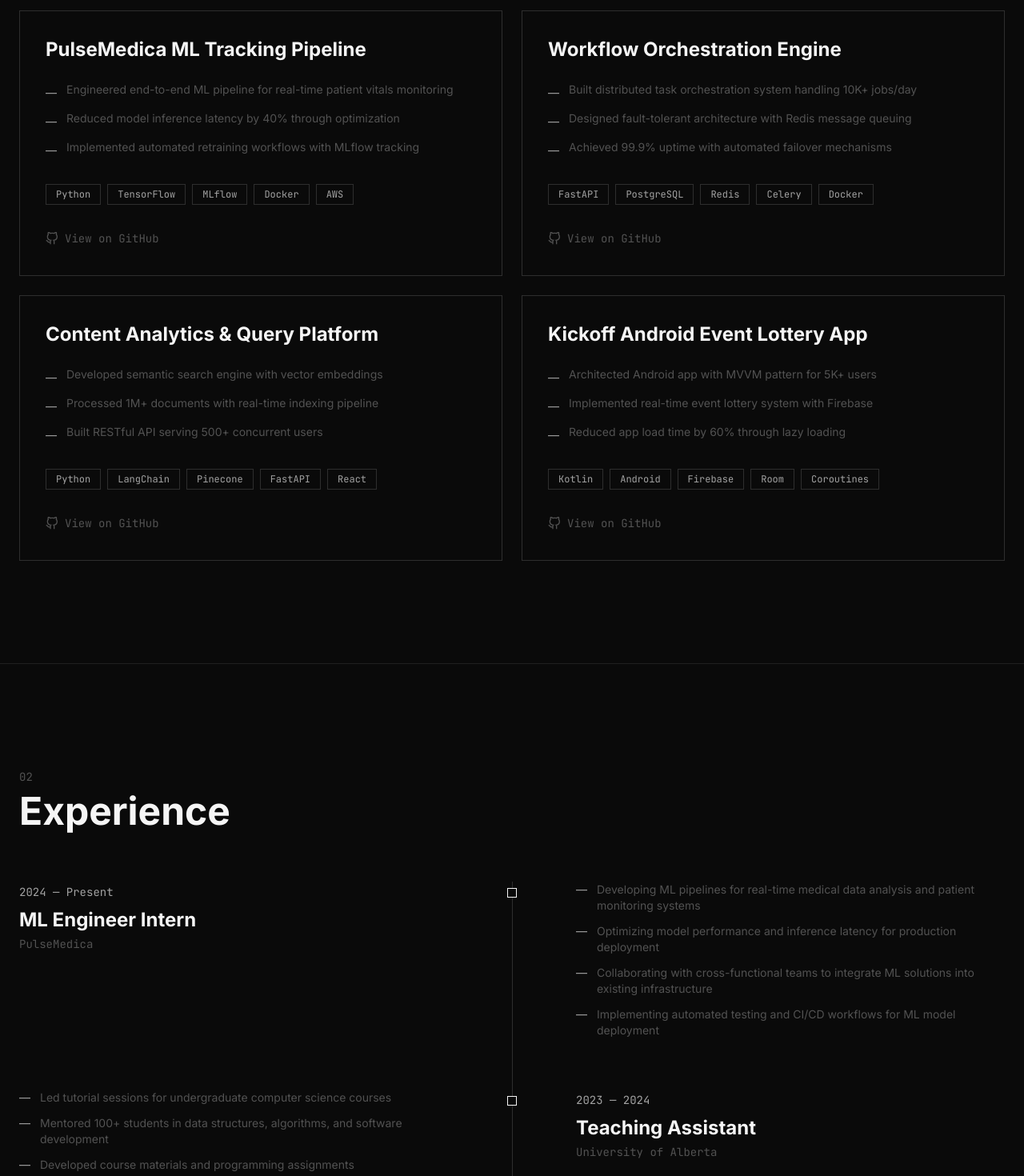
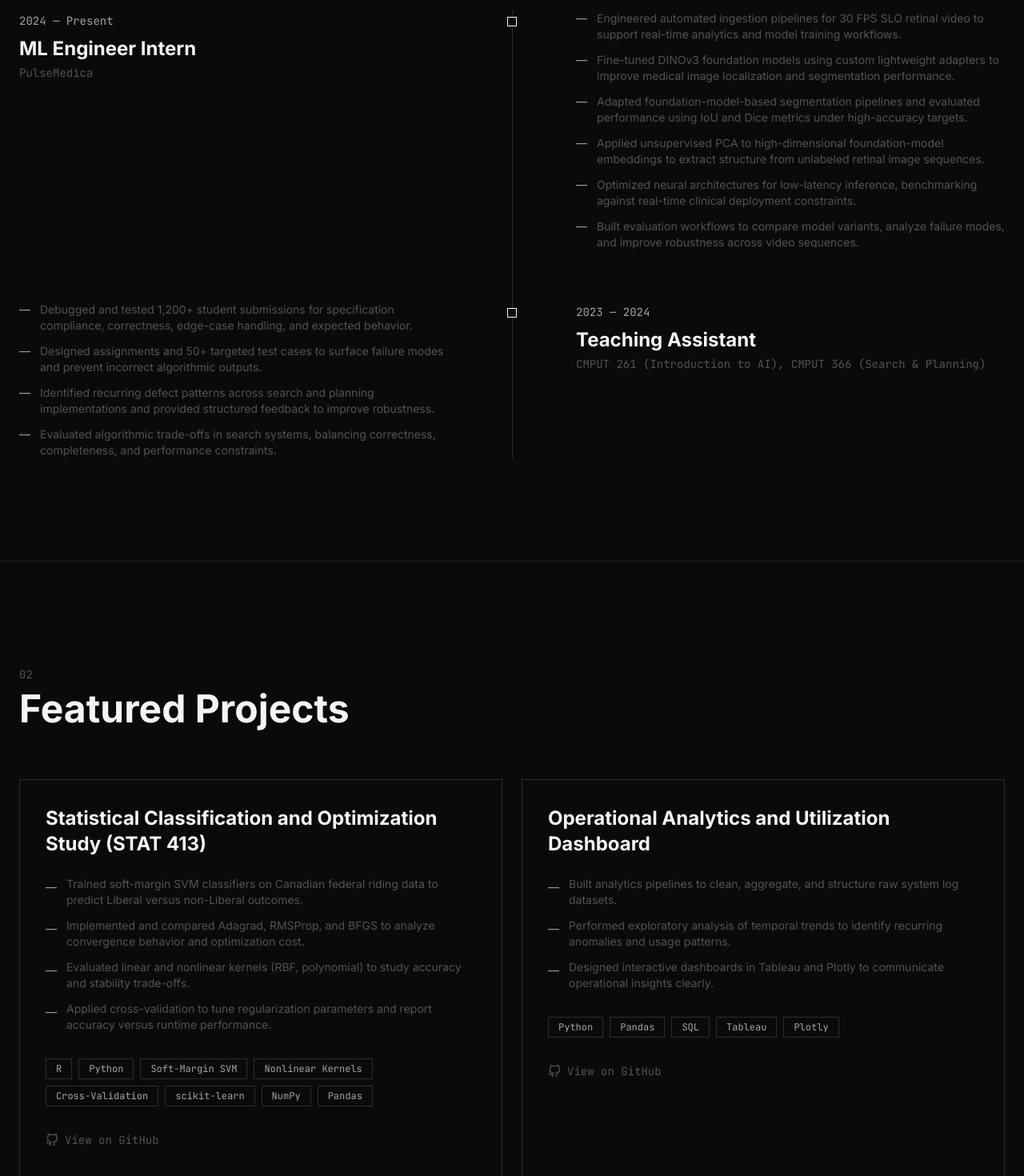
Before and after one commit to gill-amitoj/gill-amitoj.github.io, a React (Vite) app: page / in a window 1280 px wide. Shown: the part 1060-2530 px from the top of the page at 80% size. Built offline with nearby package versions, Linux system fonts and the light colour scheme.

Commit message:
content: update experience and projects sections, reorder layout

```diff
--- a/src/App.jsx
+++ b/src/App.jsx
@@ -14,10 +14,10 @@ function App() {
       <main>
         <Hero />
         <Suspense fallback={<SectionLoader />}>
-          <Projects />
+          <Experience />
         </Suspense>
         <Suspense fallback={<SectionLoader />}>
-          <Experience />
+          <Projects />
         </Suspense>
         <Suspense fallback={<SectionLoader />}>
           <Skills />
--- a/src/components/Experience.jsx
+++ b/src/components/Experience.jsx
@@ -7,21 +7,23 @@ const experiences = [
     company: 'PulseMedica',
     period: '2024 — Present',
     description: [
-      'Developing ML pipelines for real-time medical data analysis and patient monitoring systems',
-      'Optimizing model performance and inference latency for production deployment',
-      'Collaborating with cross-functional teams to integrate ML solutions into existing infrastructure',
-      'Implementing automated testing and CI/CD workflows for ML model deployment'
+      'Engineered automated ingestion pipelines for 30 FPS SLO retinal video to support real-time analytics and model training workflows.',
+      'Fine-tuned DINOv3 foundation models using custom lightweight adapters to improve medical image localization and segmentation performance.',
+      'Adapted foundation-model-based segmentation pipelines and evaluated performance using IoU and Dice metrics under high-accuracy targets.',
+      'Applied unsupervised PCA to high-dimensional foundation-model embeddings to extract structure from unlabeled retinal image sequences.',
+      'Optimized neural architectures for low-latency inference, benchmarking against real-time clinical deployment constraints.',
+      'Built evaluation workflows to compare model variants, analyze failure modes, and improve robustness across video sequences.'
     ]
   },
   {
     role: 'Teaching Assistant',
-    company: 'University of Alberta',
+    company: 'CMPUT 261 (Introduction to AI), CMPUT 366 (Search & Planning)',
     period: '2023 — 2024',
     description: [
-      'Led tutorial sessions for undergraduate computer science courses',
-      'Mentored 100+ students in data structures, algorithms, and software development',
-      'Developed course materials and programming assignments',
-      'Provided code reviews and technical guidance on student projects'
+      'Debugged and tested 1,200+ student submissions for specification compliance, correctness, edge-case handling, and expected behavior.',
+      'Designed assignments and 50+ targeted test cases to surface failure modes and prevent incorrect algorithmic outputs.',
+      'Identified recurring defect patterns across search and planning implementations and provided structured feedback to improve robustness.',
+      'Evaluated algorithmic trade-offs in search systems, balancing correctness, completeness, and performance constraints.'
     ]
   }
 ]
@@ -62,7 +64,7 @@ export default function Experience() {
           transition={{ duration: 0.5 }}
           className="mb-16"
         >
-          <span className="font-mono text-sm text-muted">02</span>
+          <span className="font-mono text-sm text-muted">01</span>
           <h2 className="text-4xl md:text-5xl font-bold mt-2">Experience</h2>
         </motion.div>
 
--- a/src/components/Projects.jsx
+++ b/src/components/Projects.jsx
@@ -3,33 +3,48 @@ import { useInView } from './hooks/useInView'
 
 const projects = [
   {
-    title: 'PulseMedica ML Tracking Pipeline',
+    title: 'Statistical Classification and Optimization Study (STAT 413)',
+    period: 'Jan 2026 – Present',
     description: [
-      'Engineered end-to-end ML pipeline for real-time patient vitals monitoring',
-      'Reduced model inference latency by 40% through optimization',
-      'Implemented automated retraining workflows with MLflow tracking'
+      'Trained soft-margin SVM classifiers on Canadian federal riding data to predict Liberal versus non-Liberal outcomes.',
+      'Implemented and compared Adagrad, RMSProp, and BFGS to analyze convergence behavior and optimization cost.',
+      'Evaluated linear and nonlinear kernels (RBF, polynomial) to study accuracy and stability trade-offs.',
+      'Applied cross-validation to tune regularization parameters and report accuracy versus runtime performance.'
     ],
-    tech: ['Python', 'TensorFlow', 'MLflow', 'Docker', 'AWS'],
+    tech: ['R', 'Python', 'Soft-Margin SVM', 'Nonlinear Kernels', 'Cross-Validation', 'scikit-learn', 'NumPy', 'Pandas'],
+    github: 'https://github.com'
+  },
+  {
+    title: 'Operational Analytics and Utilization Dashboard',
+    period: 'Dec 2025',
+    description: [
+      'Built analytics pipelines to clean, aggregate, and structure raw system log datasets.',
+      'Performed exploratory analysis of temporal trends to identify recurring anomalies and usage patterns.',
+      'Designed interactive dashboards in Tableau and Plotly to communicate operational insights clearly.'
+    ],
+    tech: ['Python', 'Pandas', 'SQL', 'Tableau', 'Plotly'],
     github: 'https://github.com'
   },
   {
     title: 'Workflow Orchestration Engine',
     description: [
-      'Built distributed task orchestration system handling 10K+ jobs/day',
-      'Designed fault-tolerant architecture with Redis message queuing',
-      'Achieved 99.9% uptime with automated failover mechanisms'
+      'Designed and implemented a backend workflow automation service to coordinate multi-step processes with persistent state tracking.',
+      'Built and tested RESTful APIs using FastAPI to trigger workflows, inspect execution state, and manage failure recovery.',
+      'Applied a state-based execution model to ensure task consistency, trace execution history, and support safe re-runs.',
+      'Containerized backend services and workers using Docker to ensure reproducible builds and deployment consistency.'
     ],
     tech: ['FastAPI', 'PostgreSQL', 'Redis', 'Celery', 'Docker'],
     github: 'https://github.com'
   },
   {
-    title: 'Content Analytics & Query Platform',
+    title: 'Content Data Processing & Query Platform',
     description: [
-      'Developed semantic search engine with vector embeddings',
-      'Processed 1M+ documents with real-time indexing pipeline',
-      'Built RESTful API serving 500+ concurrent users'
+      'Built SQL-backed data pipelines to ingest, validate, and structure content datasets for downstream analytics.',
+      'Optimized query patterns and indexing strategies to improve filtering and retrieval efficiency.',
+      'Developed CLI tools to inspect datasets, detect data quality issues, and debug inconsistencies.',
+      'Ensured data reliability and integrity for analytics, reporting, and monitoring workflows.'
     ],
-    tech: ['Python', 'LangChain', 'Pinecone', 'FastAPI', 'React'],
+    tech: ['Python', 'SQL', 'PostgreSQL', 'FastAPI', 'CLI'],
     github: 'https://github.com'
   },
   {
@@ -79,7 +94,7 @@ export default function Projects() {
           transition={{ duration: 0.5 }}
           className="mb-16"
         >
-          <span className="font-mono text-sm text-muted">01</span>
+          <span className="font-mono text-sm text-muted">02</span>
           <h2 className="text-4xl md:text-5xl font-bold mt-2">Featured Projects</h2>
         </motion.div>
 
```
